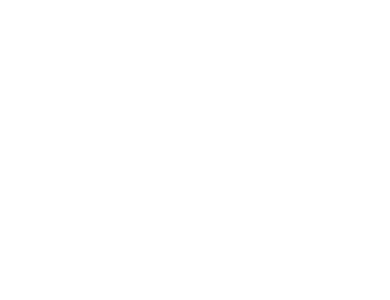
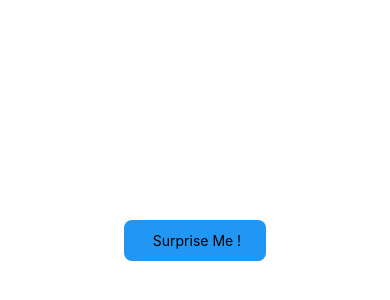
Before and after one commit to yashrajsinh/Toast, a React Native app: screen / in a window 390 px wide. Shown: the part 182-482 px from the top of the page. Built offline with nearby package versions, Linux system fonts and the light colour scheme.

Commit message:
Toast in android
- When button press Toast message shows up on screen !

```diff
--- a/App.tsx
+++ b/App.tsx
@@ -10,13 +10,16 @@
 
 //Component
 import ExitApp from './src/components/ExitApp/ExitApp';
+import ButtonToast from './src/components/ButtonToast/ButtonToast';
 
 function App() {
   return (
     <SafeAreaProvider>
-      <SafeAreaView>
+      <SafeAreaView style={styles.container}>
         {/* === Back Button Component === */}
         <ExitApp />
+        {/* === Button ==== */}
+        <ButtonToast />
       </SafeAreaView>
     </SafeAreaProvider>
   );
--- /dev/null
+++ b/src/components/ButtonToast/ButtonToast.tsx
@@ -0,0 +1,30 @@
+import { View, Text, TouchableOpacity, ToastAndroid } from 'react-native';
+import React from 'react';
+
+export default function ButtonToast() {
+  //Toast message on android
+  function showToast() {
+    ToastAndroid.show('You are old bro... 🎉', ToastAndroid.LONG);
+  }
+  return (
+    <View
+      style={{
+        flex: 1,
+        justifyContent: 'center',
+        alignItems: 'center',
+      }}
+    >
+      <TouchableOpacity
+        onPress={showToast}
+        style={{
+          backgroundColor: '#2196F3',
+          paddingVertical: 12,
+          paddingHorizontal: 25,
+          borderRadius: 8,
+        }}
+      >
+        <Text> Surprise Me !</Text>
+      </TouchableOpacity>
+    </View>
+  );
+}
```
